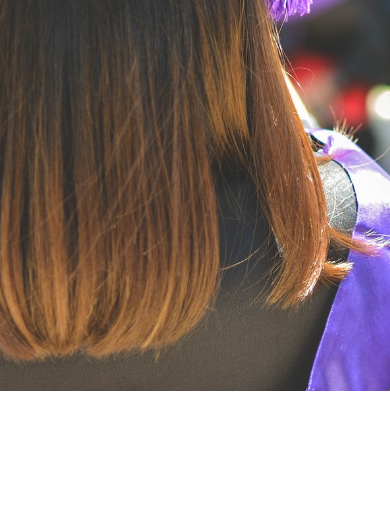
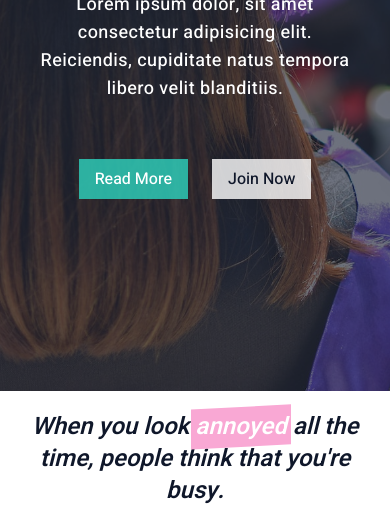
Before and after one commit to rashadulalam/elearning, a website built with Vite: page index.html in a window 390 px wide. Shown: the part 526-1053 px from the top of the page. Before the commit the page ends 917 px from the top, so only its background shows below. Built offline with nearby package versions, Linux system fonts and the light colour scheme.

Commit message:
Mobile Banner

```diff
--- a/index.html
+++ b/index.html
@@ -26,7 +26,7 @@
         </svg>
       </button>
 
-      <nav class="absolute sm:static sm:flex sm:items-center top-16 left-0 right-0 p-8 sm:p-0 bg-white shadow-md sm:shadow-none" id="menu">
+      <nav class="absolute sm:static sm:flex sm:items-center top-16 left-0 right-0 p-8 sm:p-0 bg-white shadow-md sm:shadow-none hidden" id="menu">
         <ul class="sm:flex ">
           <li><a href="" class="block py-3 sm:px-4 sm: sm:py-6 sm:text-sm uppercase font-medium cursor-pointer hover:text-teal-400 transition-all duration-200">Home</a></li>
           <li><a href="" class="block py-3 sm:px-4 sm:py-6 sm:text-sm uppercase font-medium cursor-pointer hover:text-teal-400 transition-all duration-200">About</a></li>
@@ -49,12 +49,28 @@
     </div>
   </header>
   <main>
-    <section class="h-screen bg-[url('/img/graduated.jpg')] bg-cover bg-center bg-no-repeat">
-
+    <section class="h-screen bg-[url('/img/graduated.jpg')] bg-cover bg-center bg-no-repeat relative before:absolute before:inset-0 before:bg-slate-900/60 z-20 before:-z-10">
+      <div class="container">
+        <div class="max-w-3xl h-screen flex flex-col justify-center space-y-4 text-center">
+          <h4 class="text-teal-400 text-xl font-medium uppercase">best online courses</h4>
+          <h3 class="text-5xl capitalize font-extrabold text-white shadow-sm">the best online learning platform</h3>
+          <p class="text-lg text-white tracking-wide font-medium">Lorem ipsum dolor, sit amet consectetur adipisicing elit. Reiciendis, cupiditate natus tempora libero velit blanditiis.</p>
+          <div class="flex space-x-6 justify-center pt-10">
+            <a href="" class="bg-teal-400 text-white px-4 py-2 capitalize font-medium bg-opacity-80 hover:bg-opacity-100 transition-all duration-200">read more</a>
+            <a href="" class="bg-white text-slate-900 px-4 py-2 capitalize font-medium bg-opacity-80 hover:bg-opacity-100 transition-all duration-200">join now</a>
+          </div>
+        </div>
+      </div>
 
     </section>
   </main>
-
+  <blockquote class="max-w-2xl mx-auto p-5 text-2xl font-semibold italic text-center text-slate-900 ">
+    When you look
+      <span class="before:block before:absolute before:-inset-1 before:-skew-y-3 before:bg-pink-300 relative inline-block">
+        <span class="relative text-white">annoyed</span>
+      </span>
+    all the time, people think that you're busy.
+  </blockquote>
 
   <script src="js/script.js"></script>
 </body>
```
